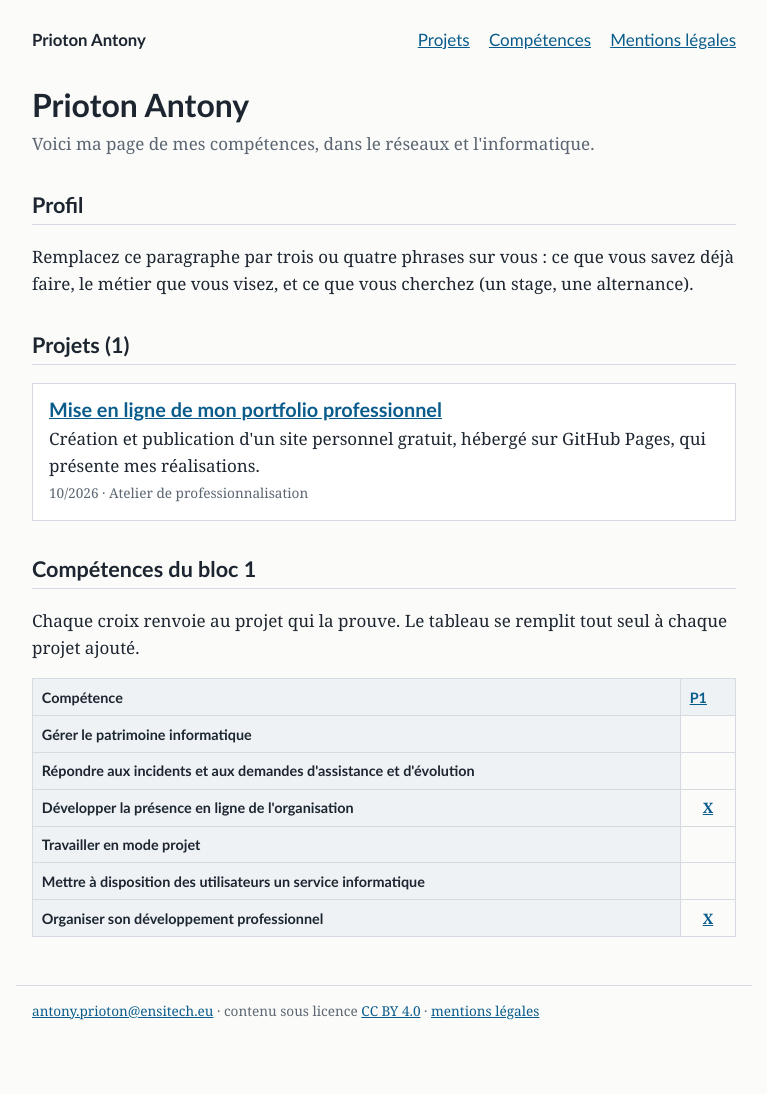
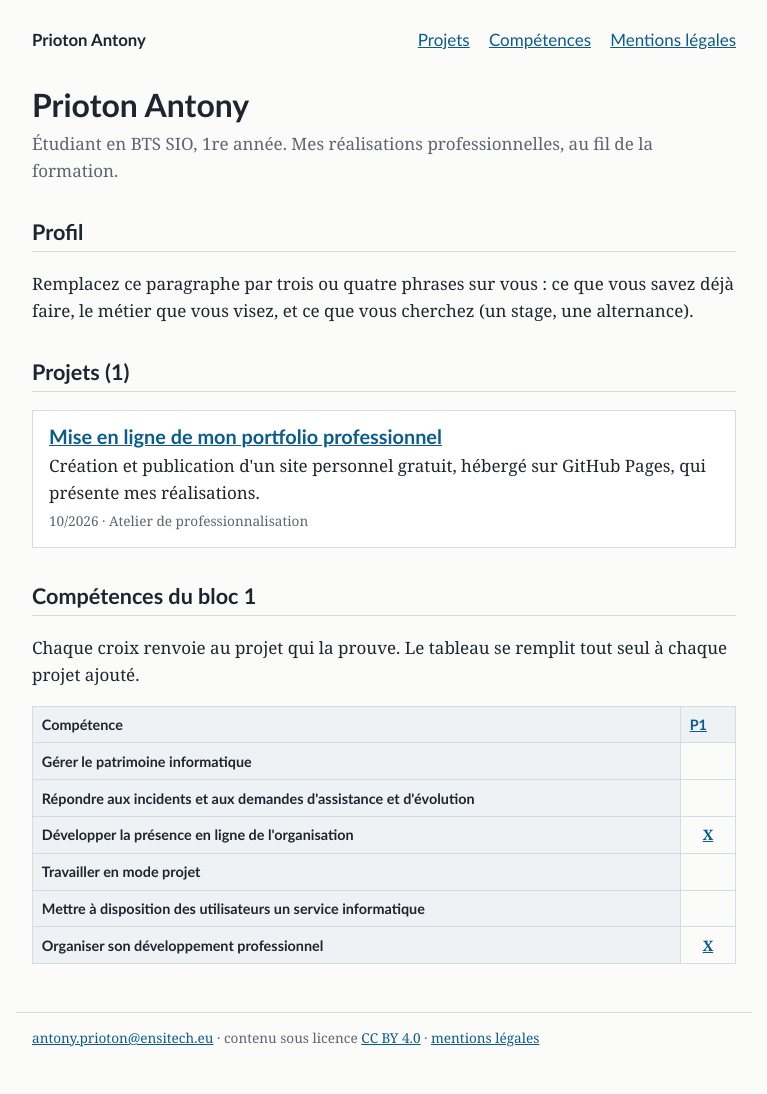
Before and after one commit to priotonantony-png/portfolio, a Jekyll site: the page built from index.html, in a window 1280 px wide. Shown: the whole page, without its empty margins (256-1023 px from the left). Built offline with Jekyll 4.4.1, drawn with Linux system fonts in a browser that asks for light colours; before the commit the page ends 1067 px from its top, so only the background shows below that.

Commit message:
Update portfolio description and title

```diff
--- a/_config.yml
+++ b/_config.yml
@@ -1,7 +1,7 @@
 # Réglages du portfolio. Modifiez les quatre lignes ci-dessous, enregistrez,
 # et le site se met à jour tout seul après la publication.
 title: "Prioton Antony"
-description: "Voici ma page de mes compétences, dans le réseaux et l'informatique."
+description: "Étudiant en BTS SIO, 1re année. Mes réalisations professionnelles, au fil de la formation."
 email: "antony.prioton@ensitech.eu"
 linkedin: ""
 
```
